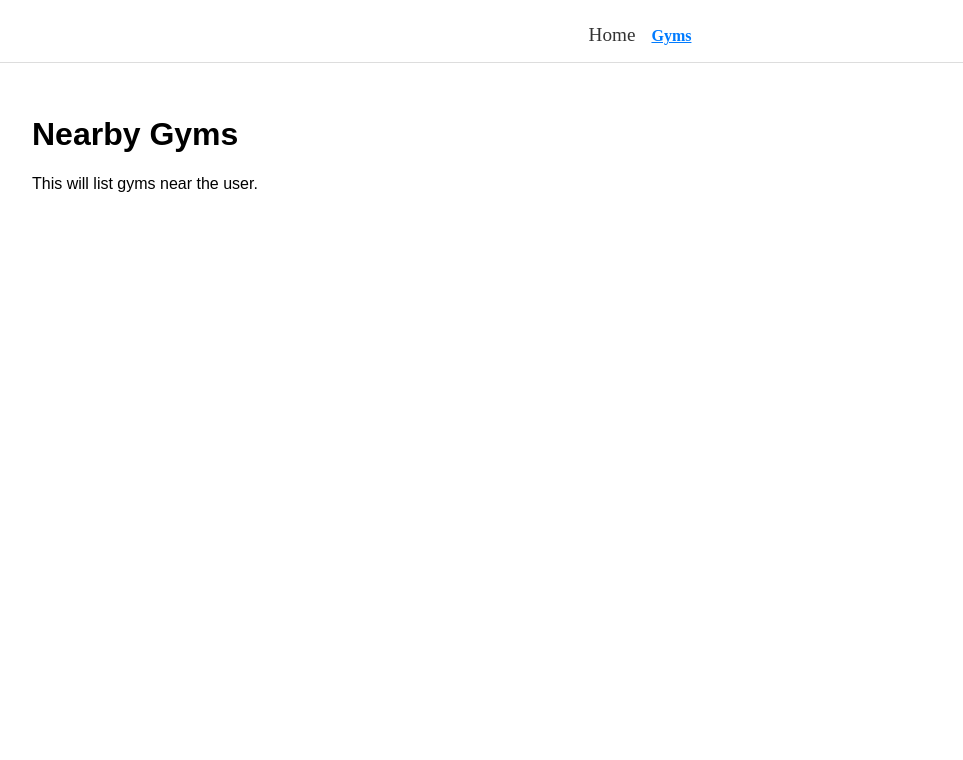
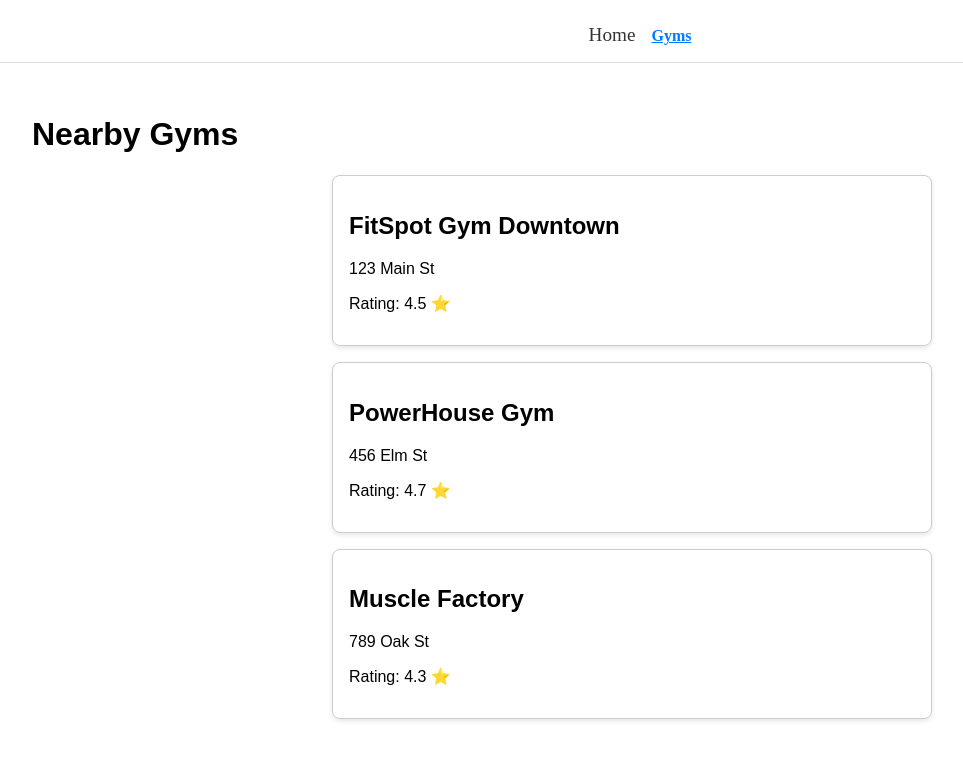
Before and after one commit to StartedtoCodewithAI/FitSpot, a React (Vite) app: page /gyms in a window 1280 px wide. Shown: the top 760 px of the page, without its empty margins (8-971 px from the left). Built offline with nearby package versions, Linux system fonts and the light colour scheme.

Commit message:
Update Gyms.jsx

```diff
--- a/src/pages/Gyms.jsx
+++ b/src/pages/Gyms.jsx
@@ -1,11 +1,29 @@
 import React from "react";
+
+const gyms = [
+  { id: 1, name: "FitSpot Gym Downtown", address: "123 Main St", rating: 4.5 },
+  { id: 2, name: "PowerHouse Gym", address: "456 Elm St", rating: 4.7 },
+  { id: 3, name: "Muscle Factory", address: "789 Oak St", rating: 4.3 },
+];
 
 export default function Gyms() {
   return (
     <div style={{ padding: "2rem", fontFamily: "sans-serif" }}>
       <h1>Nearby Gyms</h1>
-      <p>This will list gyms near the user.</p>
-      {/* You can later add gym cards, maps, filters, etc. */}
+      <div style={{ display: "grid", gap: "1rem", maxWidth: "600px", margin: "auto" }}>
+        {gyms.map((gym) => (
+          <div key={gym.id} style={{
+            padding: "1rem",
+            border: "1px solid #ccc",
+            borderRadius: "8px",
+            boxShadow: "0 2px 5px rgba(0,0,0,0.1)"
+          }}>
+            <h2>{gym.name}</h2>
+            <p>{gym.address}</p>
+            <p>Rating: {gym.rating} ⭐</p>
+          </div>
+        ))}
+      </div>
     </div>
   );
 }
```
